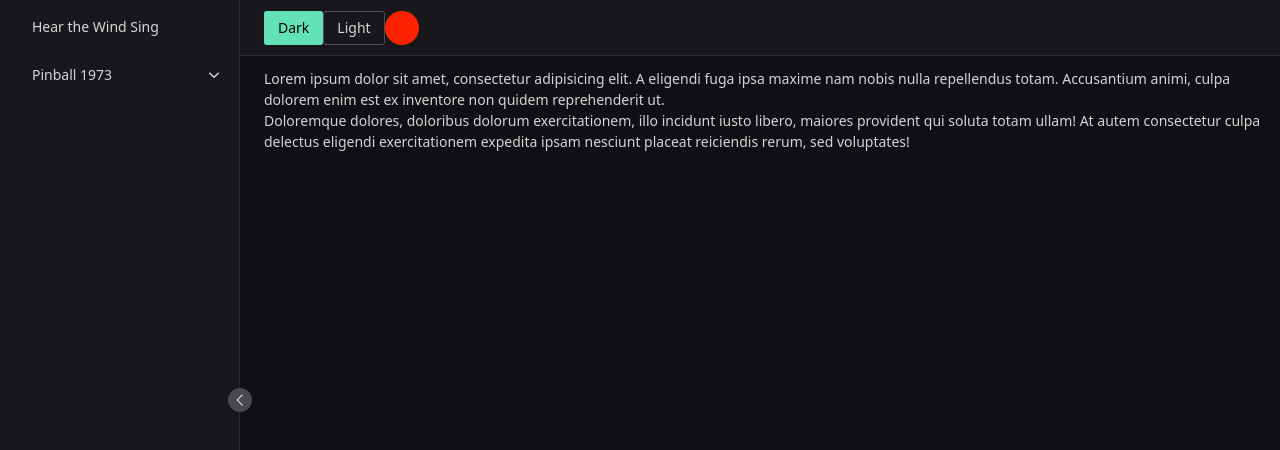
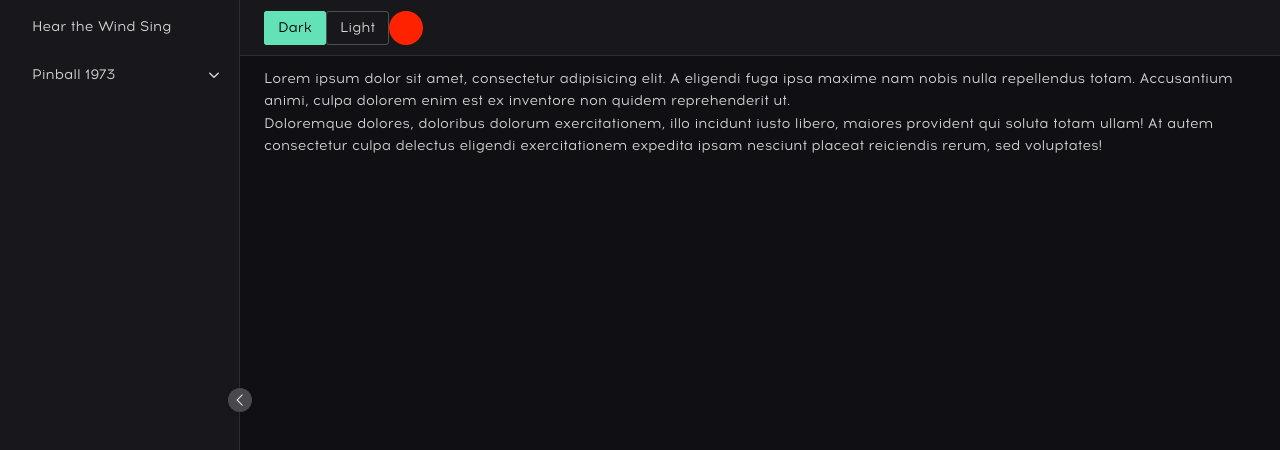
Before and after one commit to Muhammad19944/asaka-dashboard, a Vue app: page /dashboard in a window 1280 px wide. Shown: the top 450 px of the page. Built offline with nearby package versions, Linux system fonts and the light colour scheme.

Commit message:
Добавлены файлы для конфигурации дизайн системы

```diff
--- a/src/components/Application.vue
+++ b/src/components/Application.vue
@@ -1,5 +1,8 @@
 <template>
-  <n-config-provider :theme="darkTheme">
+  <n-config-provider
+    :theme-overrides="themeOverrides"
+    :theme="appTheme === DARK ? darkTheme : null"
+  >
     <n-dialog-provider>
       <n-notification-provider>
         <n-message-provider>
@@ -7,18 +10,21 @@
         </n-message-provider>
       </n-notification-provider>
     </n-dialog-provider>
+
+    <n-global-style />
   </n-config-provider>
 </template>
 
 <script setup>
-import { provide, ref } from 'vue'
-import { NConfigProvider, NDialogProvider, NNotificationProvider, NMessageProvider, darkTheme } from 'naive-ui'
+import { computed } from "vue"
+import { NConfigProvider, NGlobalStyle, NDialogProvider, NNotificationProvider, NMessageProvider, darkTheme } from "naive-ui"
+import { DARK } from "@/enums/theme"
+import useAppConfigStore from "@/stores/modules/app-config"
+import themeConfigSettings from "@/stores/modules/theme-config"
 
-const theme = ref(null)
+const appConfig = useAppConfigStore()
+const themeConfig = themeConfigSettings()
 
-function updateTheme(value) {
-  theme.value = value
-}
-
-provide('theme', { theme, updateTheme })
+const appTheme = computed(() => appConfig.appConfigSettings?.theme)
+const themeOverrides = computed(() => themeConfig.themeConfigSettings)
 </script>
--- a/src/components/TheToolbar.vue
+++ b/src/components/TheToolbar.vue
@@ -4,10 +4,10 @@
     bordered
     class="app-toolbar flex items-center h-14 py-1 px-6"
   >
-    <n-button @click="updateTheme(darkTheme)" type="primary">
+    <n-button @click="changeLang('dark')" type="primary">
       Dark
     </n-button>
-    <n-button @click="updateTheme(null)">
+    <n-button @click="changeLang(null)">
       Light
     </n-button>
 
@@ -19,10 +19,10 @@
 </template>
 
 <script setup>
-import { NLayoutHeader, NButton, darkTheme } from "naive-ui"
-import { ref, inject } from "vue"
+import { NLayoutHeader, NButton } from "naive-ui"
+import { ref } from "vue"
+import useAppConfigStore from "@/stores/modules/app-config"
 
-const { theme, updateTheme } = inject('theme')
 const inverted = ref(false)
-
+const { changeLang } = useAppConfigStore()
 </script>
--- /dev/null
+++ b/src/enums/theme.ts
@@ -0,0 +1,2 @@
+
+export const DARK = "dark"
--- a/src/layout/MainLayout.vue
+++ b/src/layout/MainLayout.vue
@@ -1,4 +1,5 @@
 <template>
+<!--  <n-theme-editor>-->
     <Application>
       <n-layout has-sider class="h-screen">
         <the-sidebar />
@@ -12,13 +13,14 @@
         </n-layout>
       </n-layout>
     </Application>
+<!--  </n-theme-editor>-->
 </template>
 
 <script setup>
 import Application from "@/components/Application.vue"
 import TheSidebar from "@/components/TheSidebar.vue"
 import TheToolbar from "@/components/TheToolbar.vue"
-import { NLayout, NLayoutContent } from "naive-ui"
+import { NThemeEditor, NLayout, NLayoutContent } from "naive-ui"
 </script>
 
 <style>
--- /dev/null
+++ b/src/settings/app-config.ts
@@ -0,0 +1,7 @@
+import { DARK } from "../enums/theme"
+
+const appConfigSettings = {
+  theme: DARK
+}
+
+export default appConfigSettings
--- /dev/null
+++ b/src/settings/theme-config.ts
@@ -0,0 +1,8 @@
+
+const themeConfig = {
+    common: {
+        fontFamily: "Acrom-Regular"
+    }
+}
+
+export default themeConfig
--- a/src/stores/counter.js
+++ /dev/null
@@ -1,12 +0,0 @@
-import { ref, computed } from 'vue'
-import { defineStore } from 'pinia'
-
-export const useCounterStore = defineStore('counter', () => {
-  const count = ref(0)
-  const doubleCount = computed(() => count.value * 2)
-  function increment() {
-    count.value++
-  }
-
-  return { count, doubleCount, increment }
-})
--- /dev/null
+++ b/src/stores/modules/app-config.ts
@@ -0,0 +1,15 @@
+import { defineStore } from "pinia"
+// @ts-ignore
+import appConfigSettings from "@/settings/app-config"
+
+const useAppConfigStore = defineStore("app-config", {
+    state: () => ({
+        appConfigSettings
+    }),
+    actions: {
+        changeLang(payload) {
+            this.appConfigSettings.theme = payload
+        }
+    }
+})
+export default useAppConfigStore
--- /dev/null
+++ b/src/stores/modules/theme-config.ts
@@ -0,0 +1,10 @@
+import { defineStore } from "pinia"
+// @ts-ignore
+import themeConfigSettings from "@/settings/theme-config"
+
+const useThemeConfigStore = defineStore("theme-config", {
+    state: () => ({
+        themeConfigSettings
+    })
+})
+export default useThemeConfigStore
```
Lines whose indentation alone changed are shown as unchanged.
